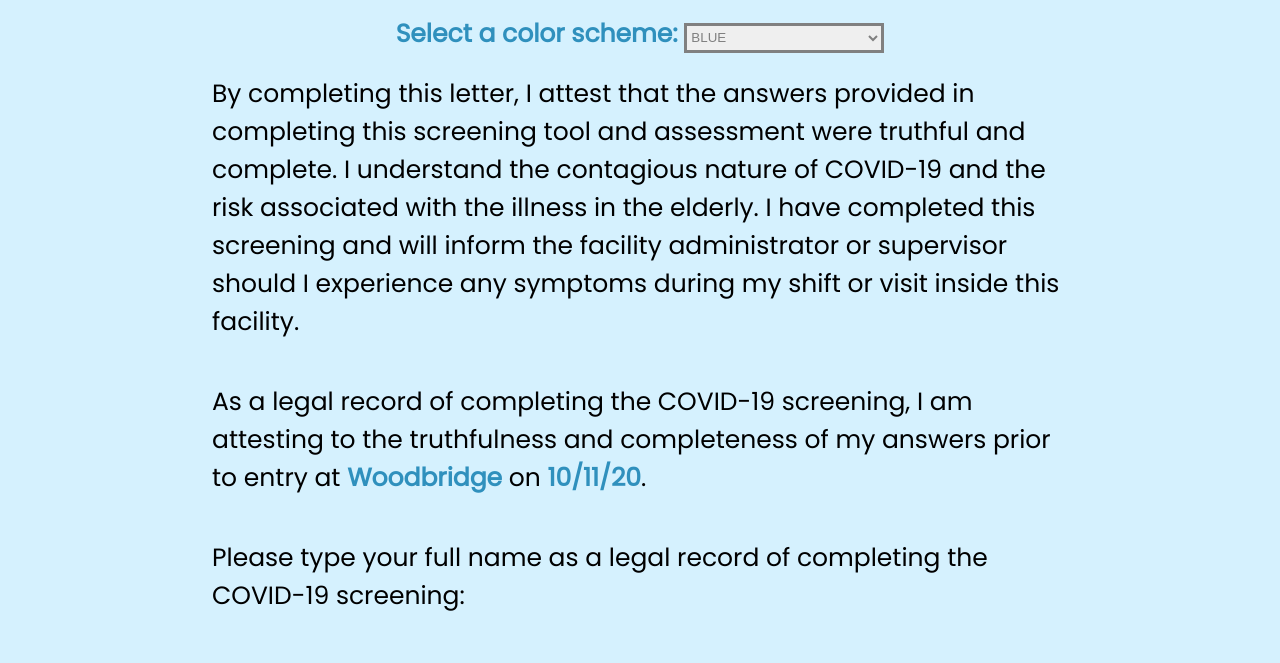
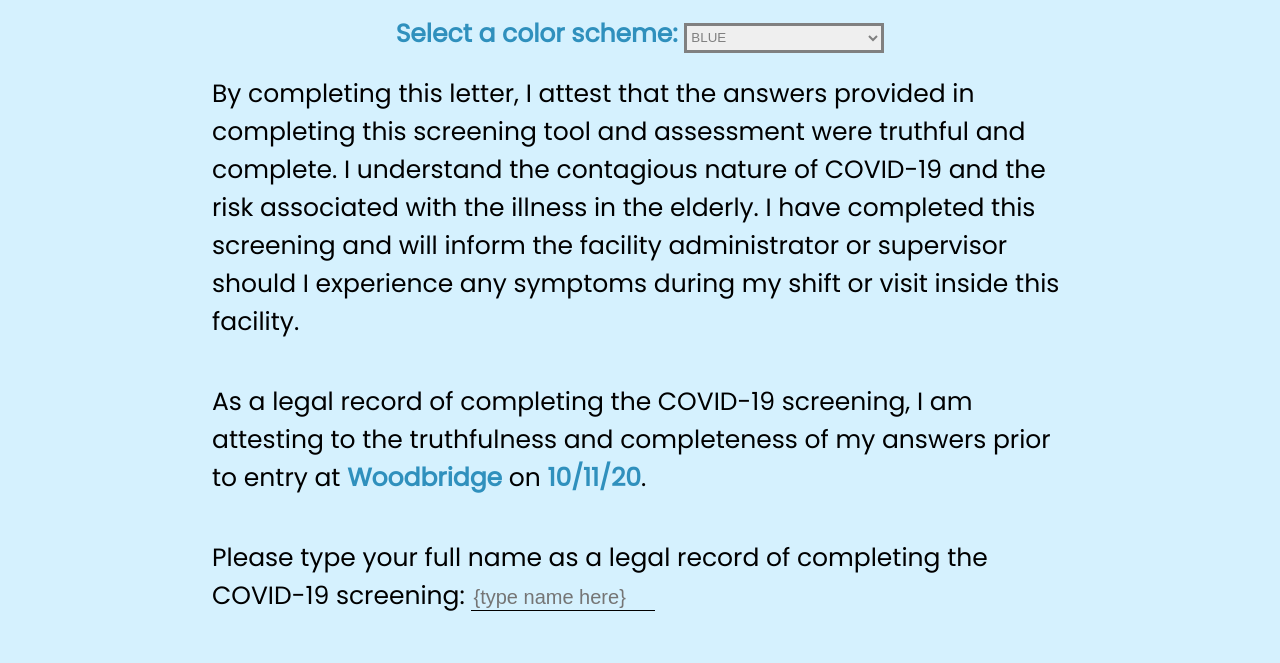
Before and after one commit to wjakelee/internship-test-signature, a plain HTML site: page index.html in a window 1280 px wide. Shown: the part 128-791 px from the top of the page. Drawn offline with Linux system fonts and the light colour scheme.

Commit message:
added printed name capability with the form when submitted

```diff
--- a/index.html
+++ b/index.html
@@ -16,17 +16,18 @@
     <p class="page-subtitle">CONTRACT - ATTESTATION</p>
   </div>
 
+  <div class="contract">
+    <form method="post" action="https://www.quixi.com/internship-form">
+
       <div class="color-option">
         <p class="color-message">Select a color scheme:</p>
-    <select>
+        <select id="color-select" name="color">
           <option value="blue">BLUE</option>
           <option value="red">RED</option>
           <option value="green">GREEN</option>
         </select>
       </div>
 
-  <div class="contract">
-    <form method="post" action="https://www.quixi.com/internship-form">
       <table>
         <tr>
           <td class="attest-1">
@@ -40,7 +41,7 @@
         </tr>
         <tr>
           <td class="user-input">
-            Please type your full name as a legal record of completing the COVID-19 screening:
+            Please type your full name as a legal record of completing the COVID-19 screening: <input type="text" name="name" placeholder="{type name here}" onkeypress="this.style.width = ((this.value.length + 1) * 12) + 'px';">
           </td>
         </tr>
         <tr>
@@ -55,6 +56,7 @@
           </td>
         </tr>
       </table>
+
     </form>
   </div>
 
--- a/resources/style.css
+++ b/resources/style.css
@@ -52,6 +52,15 @@
   padding-top: 0px;
 }
 
+.user-input input {
+  width: 180px;
+  font-size: 20px;
+  text-align: left;
+  border: 0;
+  border-bottom: 1px solid #000;
+  background-color: transparent;
+}
+
 .attest-1, .attest-2, .user-input, .welcome, .signiture {
   padding: 20px;
 }
```
Lines whose indentation alone changed are shown as unchanged.
